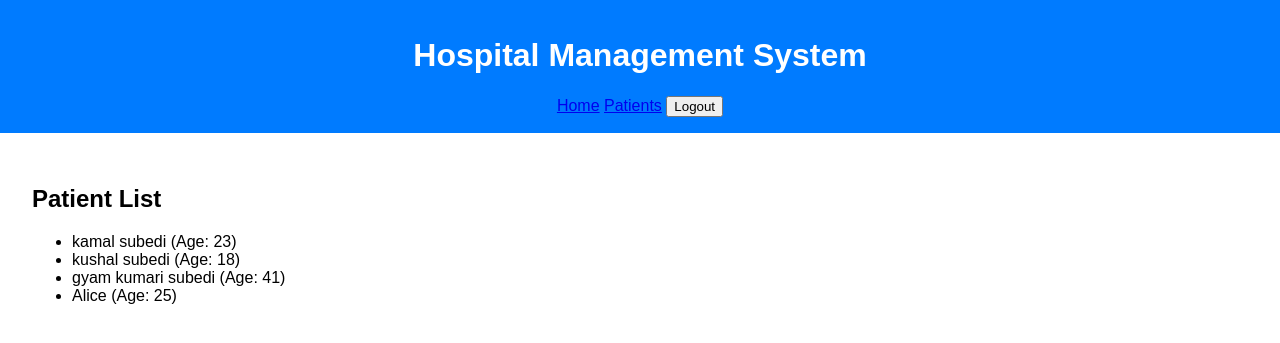
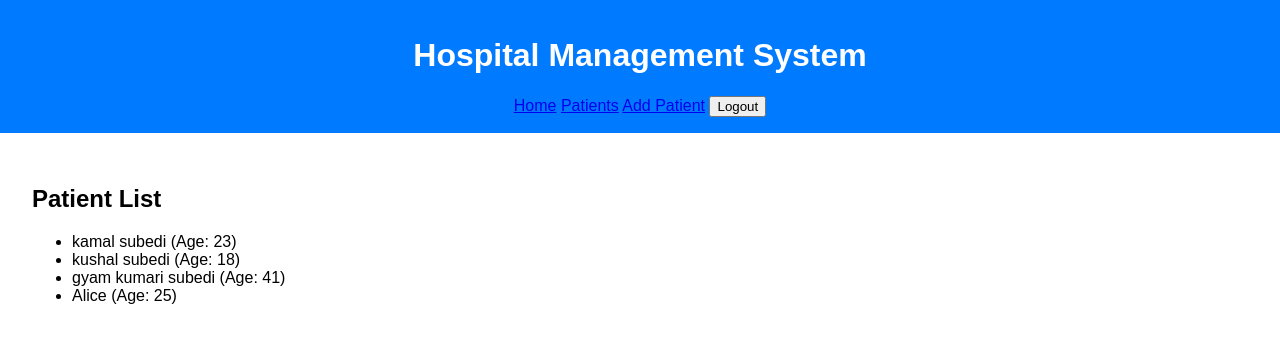
Before and after one commit to kamalsubedi167/Hospital-management-system, a Django app: page /patients/ in a window 1280 px wide. Shown: the top 343 px of the page. Run offline with Django 5.2, Linux system fonts and the light colour scheme; a user stored in the database is signed in; data comes from the database, SQL or seed files in the repository; both versions use the stored data as it was after the commit.

Commit message:
Added patient creation form

```diff
--- a/core/urls.py
+++ b/core/urls.py
@@ -4,4 +4,5 @@ from . import views
 urlpatterns = [
     path('', views.home, name='home'),
     path('patients/', views.patient_list, name='patient_list'),
+    path('patients/add/', views.add_patient, name='add_patient'),
 ]
--- a/core/views.py
+++ b/core/views.py
@@ -1,7 +1,7 @@
 from django.shortcuts import render
 from django.contrib.auth.decorators import login_required
 from .models import Patient
-
+from .forms import PatientForm
 def home(request):
     return render(request, 'home.html')
 
@@ -9,3 +9,13 @@ def home(request):
 def patient_list(request):
     patients = Patient.objects.all()
     return render(request, 'patient_list.html', {'patients': patients})
+@login_required
+def add_patient(request):
+    if request.method == 'POST':
+        form = PatientForm(request.POST)
+        if form.is_valid():
+            form.save()
+            return redirect('patient_list')
+    else:
+        form = PatientForm()
+    return render(request, 'add_patient.html', {'form': form})
--- a/templates/base.html
+++ b/templates/base.html
@@ -14,7 +14,8 @@
         <a href="{% url 'home' %}">Home</a>
         <a href="{% url 'patient_list' %}">Patients</a>
         {% if user.is_authenticated %}
-            <form method="post" action="{% url 'logout' %}" style="display: inline;">
+	    <a href="{% url 'add_patient' %}">Add Patient</a>
+  	    <form method="post" action="{% url 'logout' %}" style="display: inline;">
                 {% csrf_token %}
                 <button type="submit">Logout</button>
             </form>
```
Also changed, not shown: core/forms.py (added, +7 -0 lines), templates/add_patient.html (added, +11 -0 lines), db.sqlite3.
